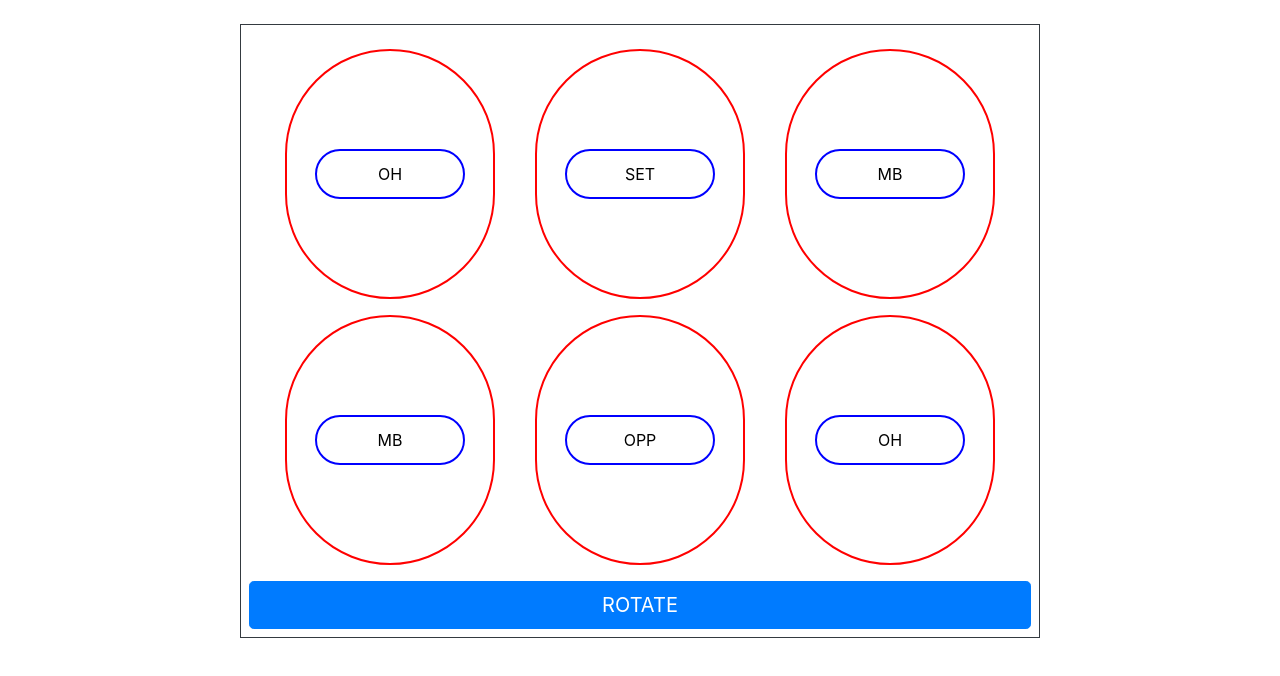
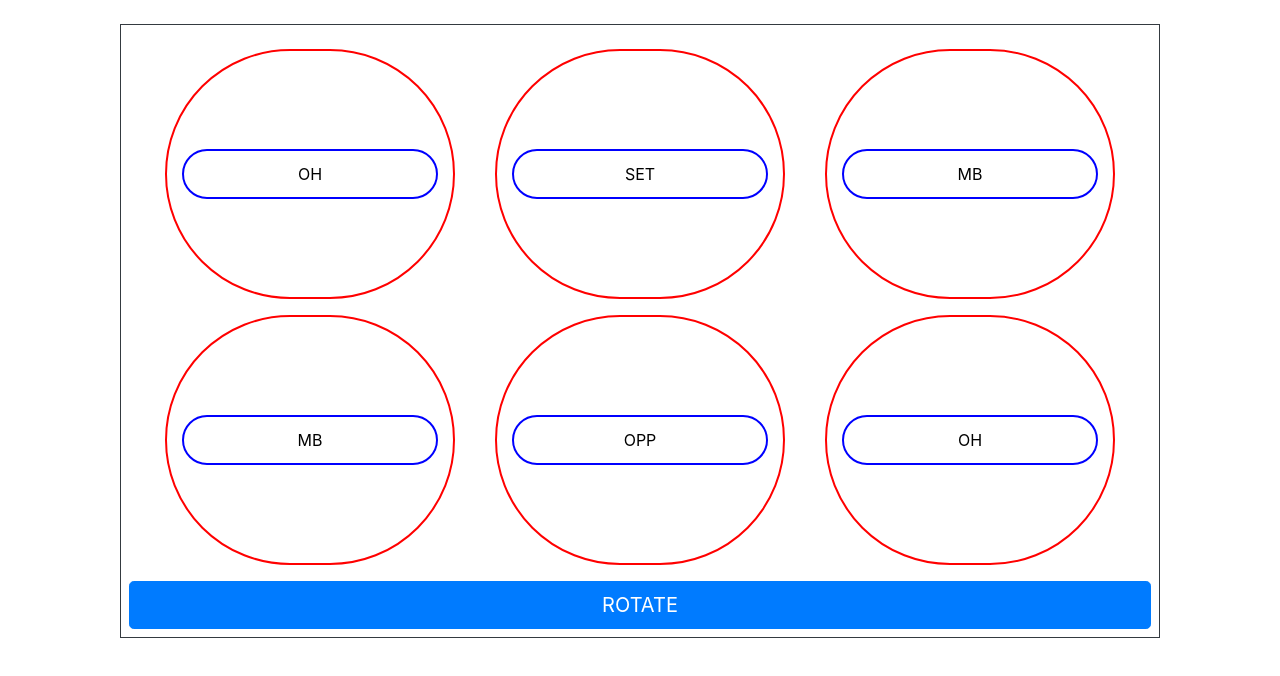
Before and after one commit to tame0001/lineup, an Angular app in the folder frontend/: page / in a window 1280 px wide. Shown: the top 676 px of the page. Built offline with nearby package versions, Linux system fonts and the light colour scheme.

Commit message:
fluid size

```diff
--- a/frontend/src/app/volleyball/volleyball.component.css
+++ b/frontend/src/app/volleyball/volleyball.component.css
@@ -13,6 +13,6 @@ input {
   border-radius: 25px;
   border: 2px solid blue;
   height: 50px;
-  width: 150px;
+  /* width: 150px; */
   text-align: center;
 }
--- a/frontend/src/app/volleyball/volleyball.component.html
+++ b/frontend/src/app/volleyball/volleyball.component.html
@@ -1,6 +1,5 @@
-<div class="container p-4 d-flex justify-content-center">
-  <div class="border border-dark p-2"
-       style="width: 800px;">
+<div class="container-fluid p-4 d-flex justify-content-center">
+  <div class="border border-dark p-2">
     <div class="row m-3">
       <div class="col-sm">
         <input type="text"
```
